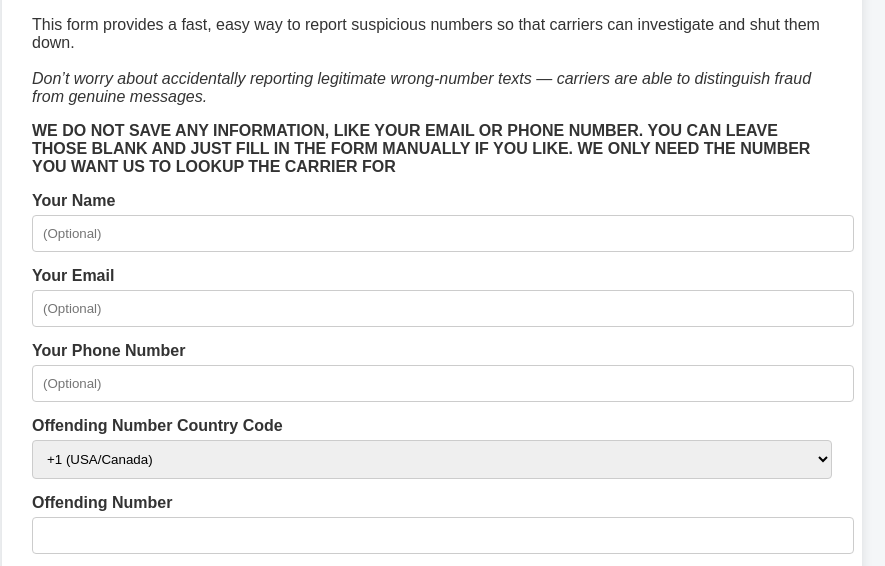
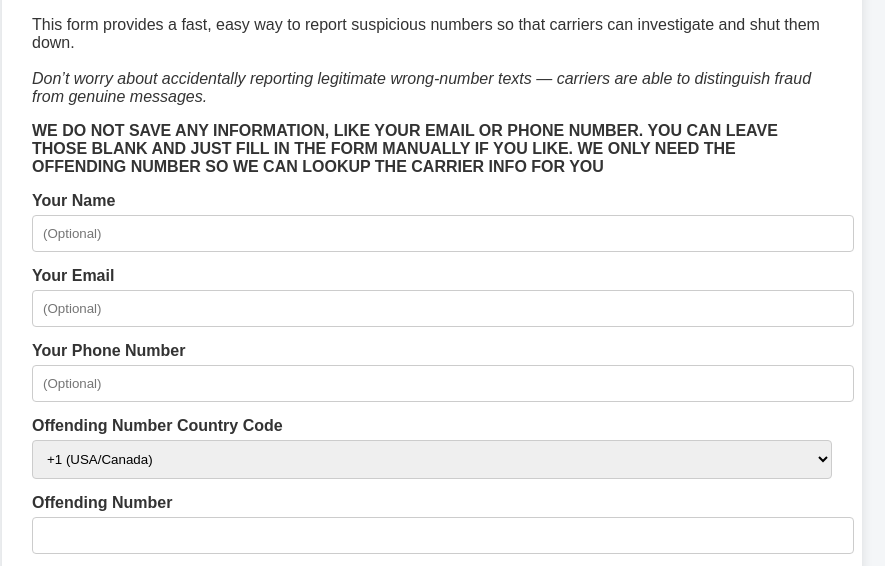
Before and after one commit to Mikep505/spamreporter, a website: page public/index.html in a window 1280 px wide. Shown: the part 186-752 px from the top of the page, without its empty margins (208-1093 px from the left). Drawn offline with Linux system fonts and the light colour scheme.

Commit message:
updated form to make some input optional

```diff
--- a/public/index.html
+++ b/public/index.html
@@ -82,7 +82,7 @@
     These are called <strong>smishing attacks</strong> — like phishing, but delivered through SMS.<br><br>
     This form provides a fast, easy way to report suspicious numbers so that carriers can investigate and shut them down.<br><br>
     <em>Don’t worry about accidentally reporting legitimate wrong-number texts — carriers are able to distinguish fraud from genuine messages.</em></p>
-  <p><strong>WE DO NOT SAVE ANY INFORMATION, LIKE YOUR EMAIL OR PHONE NUMBER.  YOU CAN LEAVE THOSE BLANK AND JUST FILL IN THE FORM MANUALLY IF YOU LIKE. WE ONLY NEED THE NUMBER YOU WANT US TO LOOKUP THE CARRIER FOR</STRONG></P>
+  <p><strong>WE DO NOT SAVE ANY INFORMATION, LIKE YOUR EMAIL OR PHONE NUMBER.  YOU CAN LEAVE THOSE BLANK AND JUST FILL IN THE FORM MANUALLY IF YOU LIKE. WE ONLY NEED THE OFFENDING NUMBER SO WE CAN LOOKUP THE CARRIER INFO FOR YOU</STRONG></P>
 
   <form id="reportForm">
     <label for="name">Your Name</label>
```
